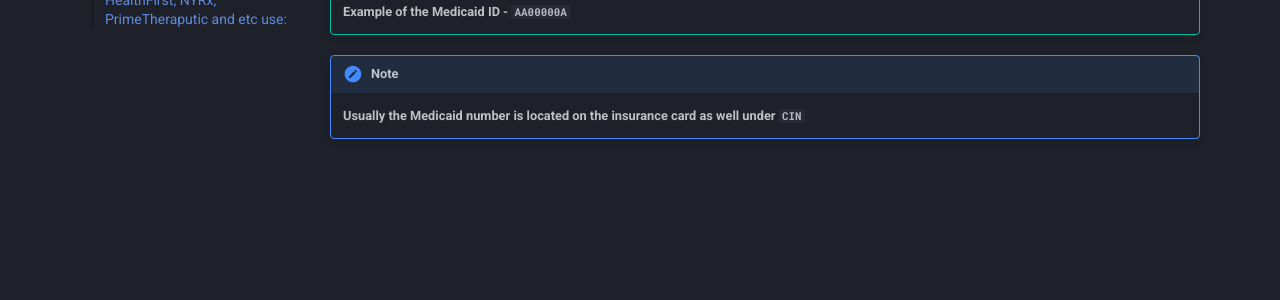
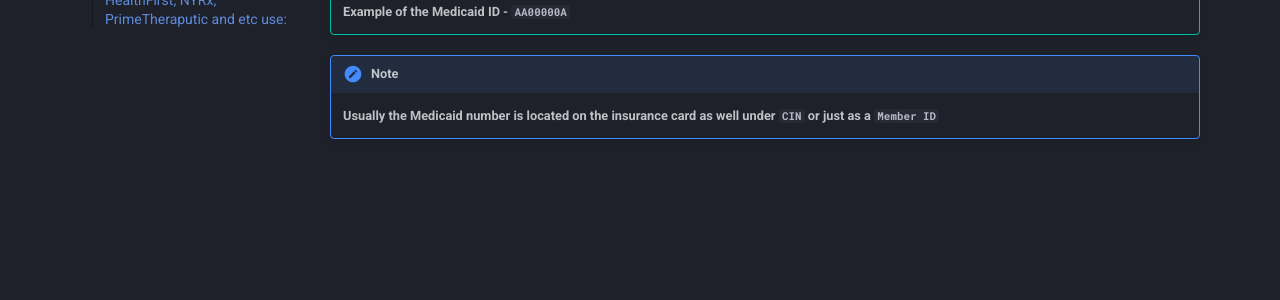
Before and after one commit to rei-cher/server-mkdocs, an MkDocs documentation site: the page built from docs/bins/NY/medicaid/medicid.md, in a window 1280 px wide. Shown: the part 428-728 px from the top of the page. Built offline with MkDocs 1.6.1 and Material for MkDocs 9.7.7, drawn with Linux system fonts in a browser that asks for light colours.

Commit message:
minor change to NY medicaid

```diff
--- a/docs/bins/NY/medicaid/medicid.md
+++ b/docs/bins/NY/medicaid/medicid.md
@@ -6,4 +6,4 @@
     In the form (where asking for the patient's ID) use Medicaid ID - <b><u>Not Innsurance ID</u></b></br>Example of the Medicaid ID - `AA00000A`
 
 !!! note
-    Usually the Medicaid number is located on the insurance card as well under `CIN`
+    Usually the Medicaid number is located on the insurance card as well under `CIN` or just as a `Member ID`
```
